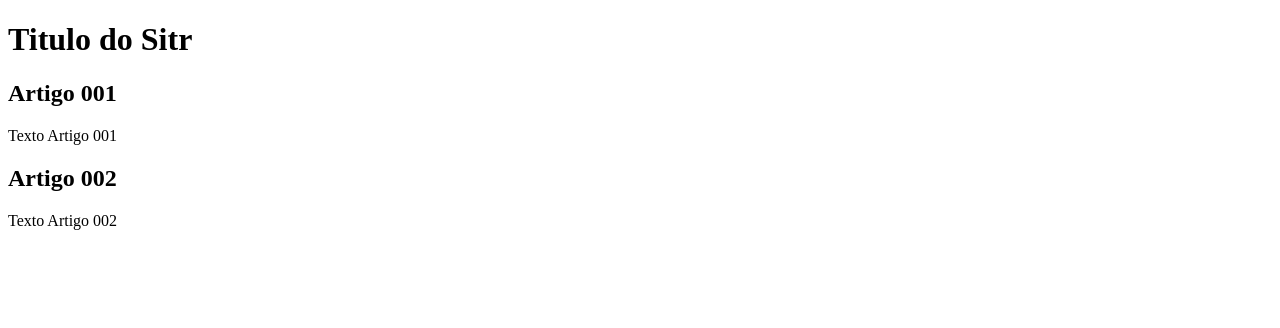
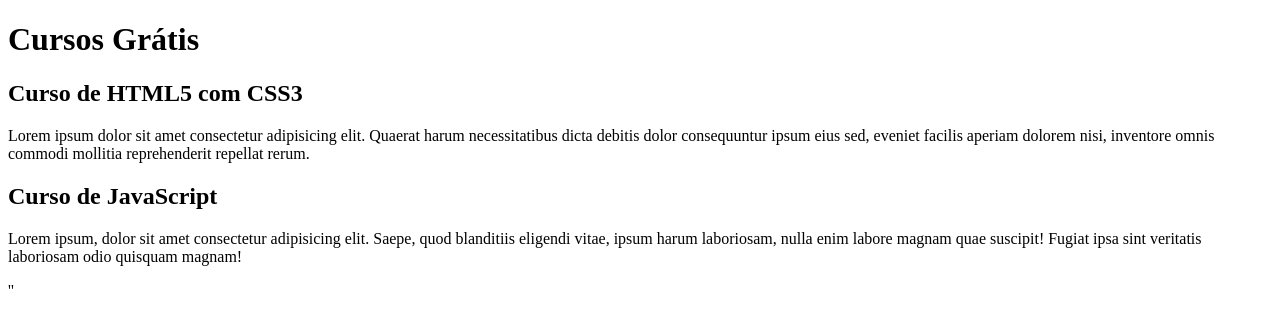
Before and after one commit to AlexVianaParis25/projeto-site1-, a plain HTML site: page index.html in a window 1280 px wide. Drawn offline with Linux system fonts and the light colour scheme.

Commit message:
Update index.html
Comecei a escrever o conteudo

```diff
--- a/index.html
+++ b/index.html
@@ -8,16 +8,16 @@
         <body>
             <main>
                 <header>
-                    <h1>Titulo do Sitr</h1>
+                    <h1>Cursos Grátis</h1>
                 </header>
                 <article>
-                    <h2>Artigo 001</h2>
-                    <p>Texto Artigo 001</p>
+                    <h2>Curso de HTML5 com CSS3</h2>
+                    <p>Lorem ipsum dolor sit amet consectetur adipisicing elit. Quaerat harum necessitatibus dicta debitis dolor consequuntur ipsum eius sed, eveniet facilis aperiam dolorem nisi, inventore omnis commodi mollitia reprehenderit repellat rerum.</p>
                 </article>
                 <article>
-                    <h2>Artigo 002</h2>
-                    <p>Texto Artigo 002</p>
+                    <h2>Curso de JavaScript</h2>
+                    <p>Lorem ipsum, dolor sit amet consectetur adipisicing elit. Saepe, quod blanditiis eligendi vitae, ipsum harum laboriosam, nulla enim labore magnam quae suscipit! Fugiat ipsa sint veritatis laboriosam odio quisquam magnam!</p>
                 </article>
-            </main>
+            </main>''
         </body>
     </head>
```
